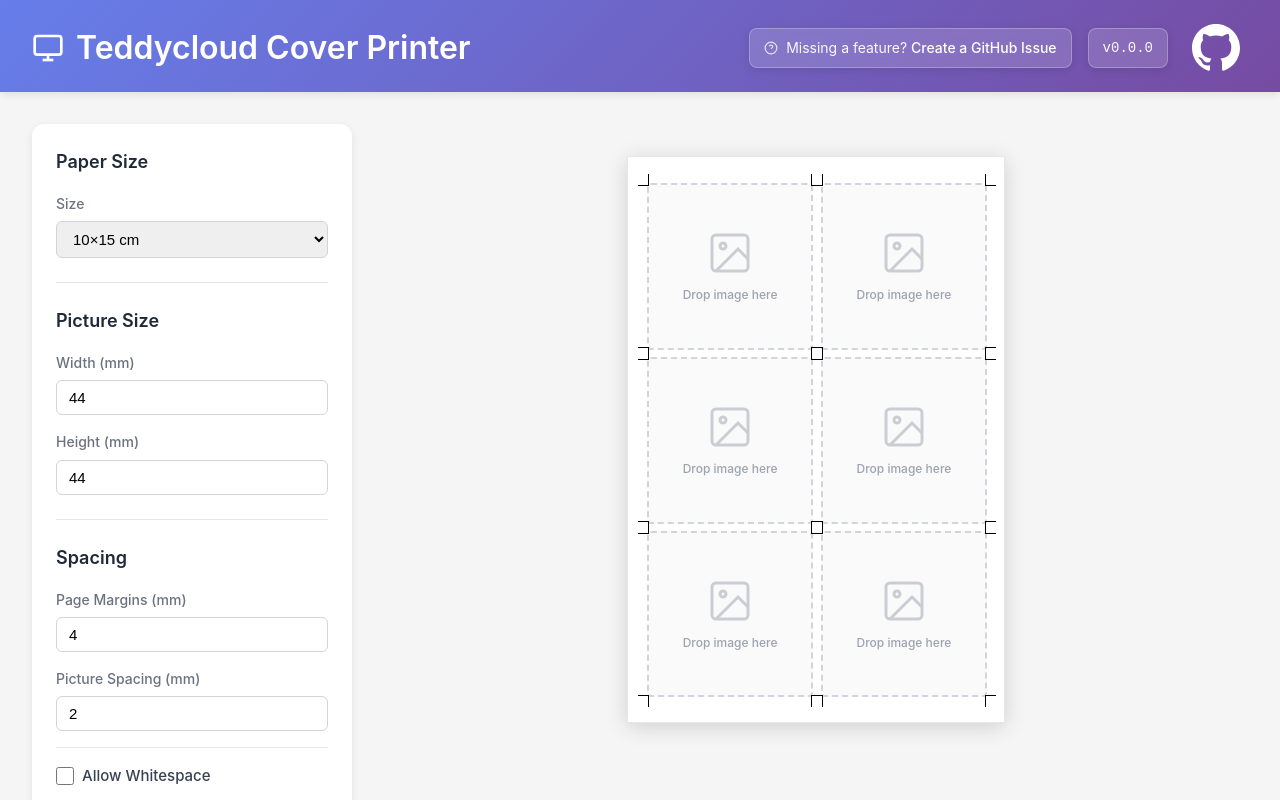
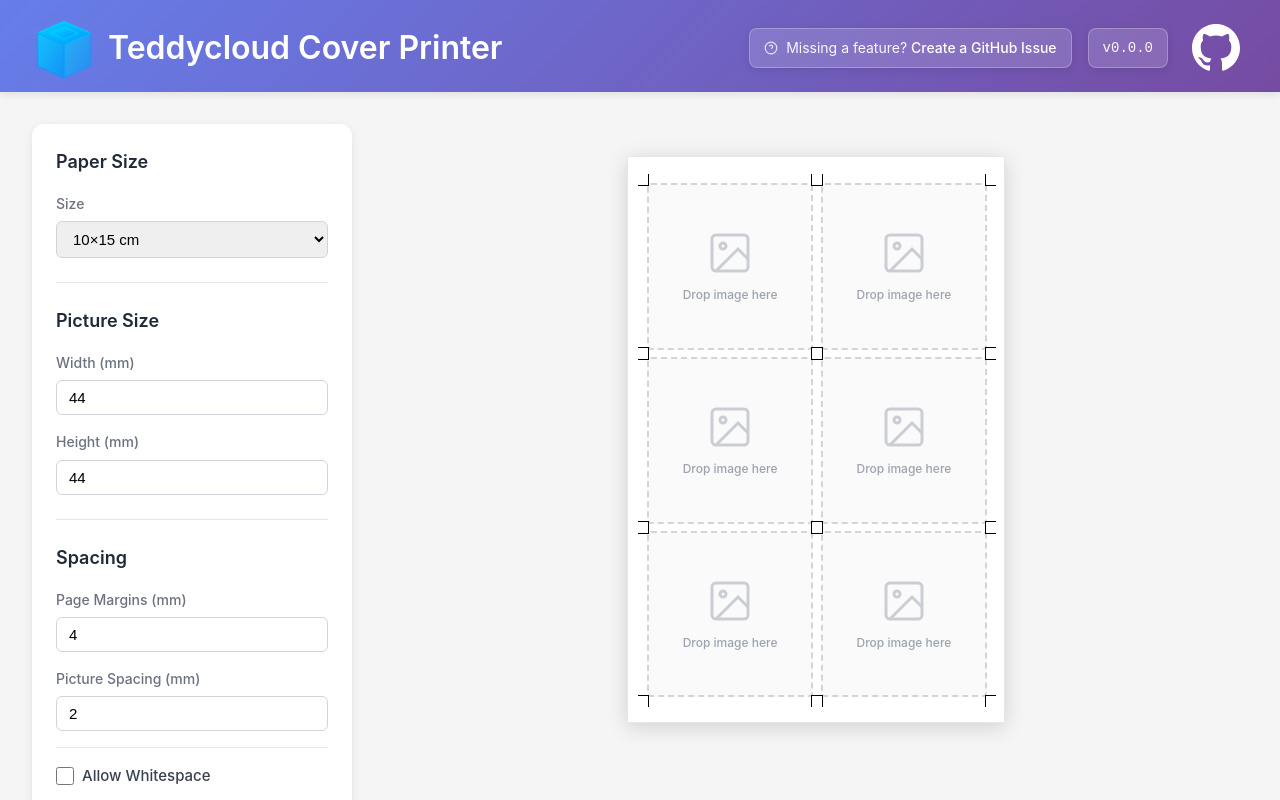
Before and after one commit to guided-traffic/cover-printer, an Angular app: page / in a window 1280 px wide. Shown: the top 800 px of the page. Built offline with nearby package versions, Linux system fonts and the light colour scheme.

Commit message:
fix: wip

```diff
--- a/src/app/app.component.css
+++ b/src/app/app.component.css
@@ -28,6 +28,12 @@
 }
 
 .header-left h1 svg {
+  flex-shrink: 0;
+}
+
+.header-left h1 .app-logo {
+  width: 64px;
+  height: 64px;
   flex-shrink: 0;
 }
 
--- a/src/app/app.component.html
+++ b/src/app/app.component.html
@@ -3,11 +3,7 @@
   <header class="header no-print">
     <div class="header-left">
       <h1>
-        <svg width="32" height="32" viewBox="0 0 24 24" fill="none" stroke="currentColor" stroke-width="2">
-          <rect x="2" y="3" width="20" height="14" rx="2"></rect>
-          <path d="M8 21h8"></path>
-          <path d="M12 17v4"></path>
-        </svg>
+        <img src="logo.svg" alt="Logo" class="app-logo">
         Teddycloud Cover Printer
       </h1>
     </div>
--- a/src/index.html
+++ b/src/index.html
@@ -6,7 +6,7 @@
   <meta name="description" content="Web-based tool for creating and printing custom NFC tag covers for your patched Toniebox. Design professional-looking covers for your TeddyCloud content with precision and ease at 300 DPI.">
   <base href="/">
   <meta name="viewport" content="width=device-width, initial-scale=1">
-  <link rel="icon" type="image/svg+xml" href="favicon.svg">
+  <link rel="icon" type="image/svg+xml" href="logo.svg">
   <script src="assets/buildtime-env-vars.js"></script>
 </head>
 <body>
```
Also changed, not shown: public/favicon.svg (deleted), public/logo.svg.
